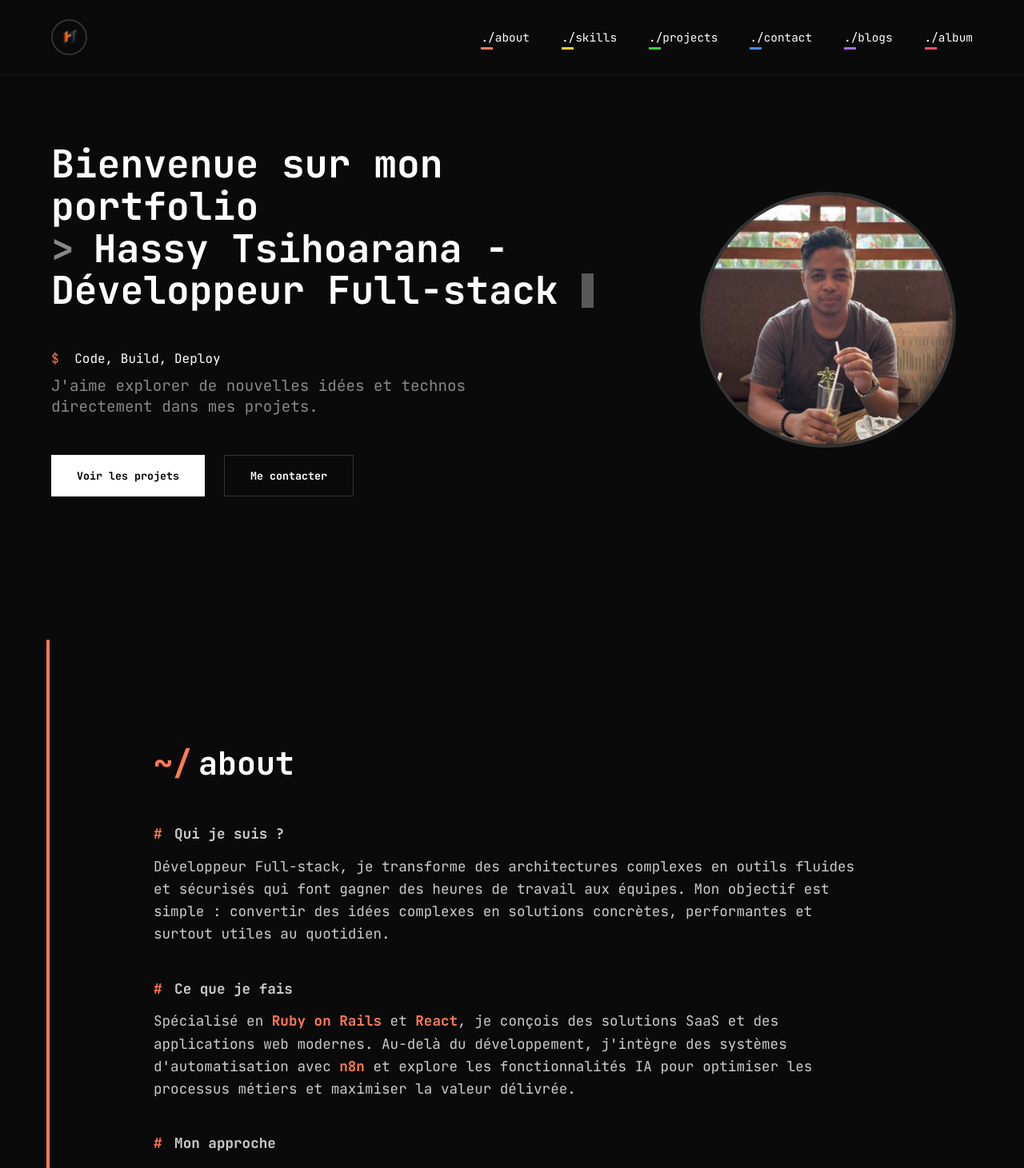
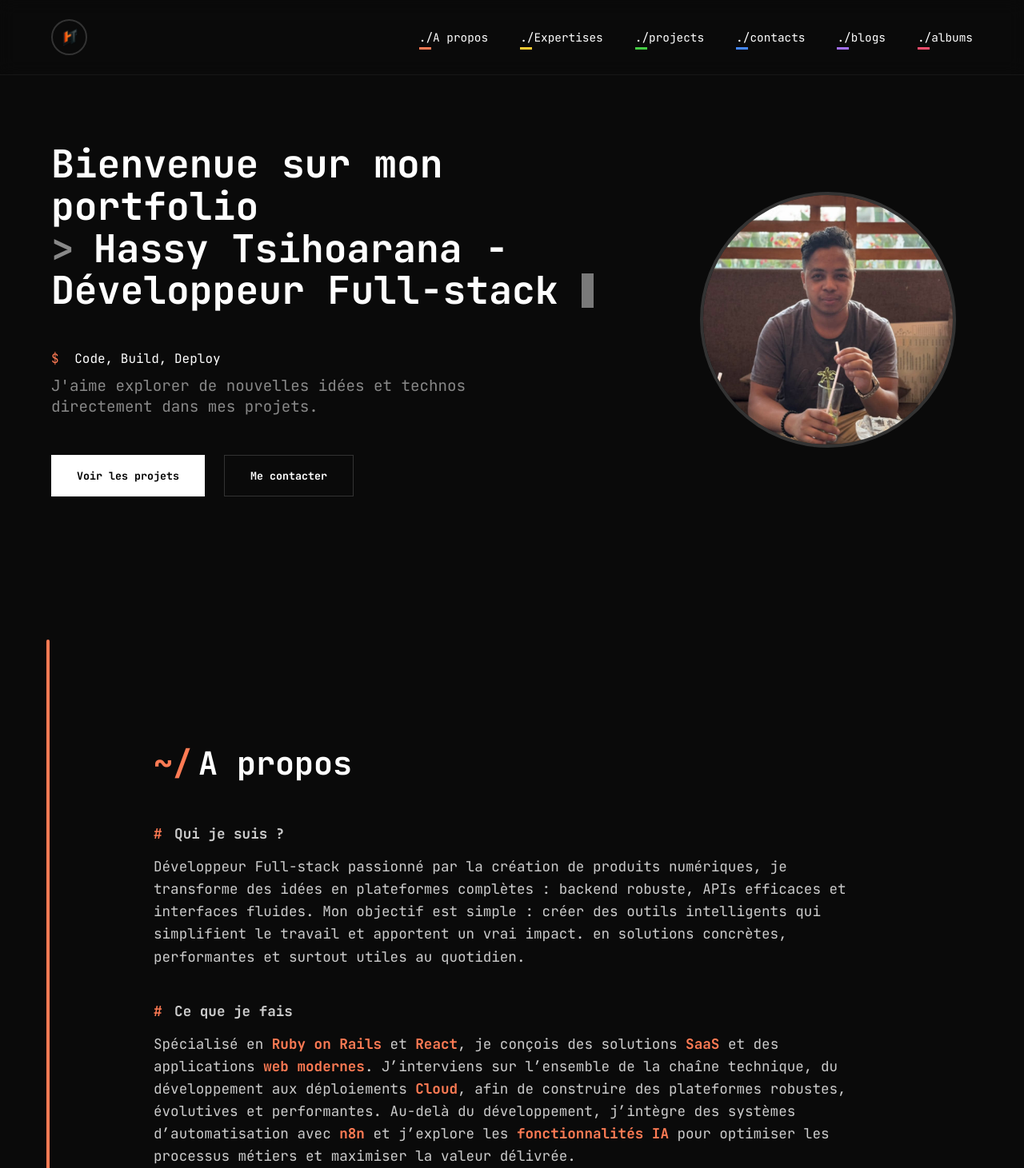
Before and after one commit to Hassyunity/porttfolio-2026, a React (Vite) app: page / in a window 1280 px wide. Shown: the top 1461 px of the page at 80% size. Built offline with nearby package versions, Linux system fonts and the light colour scheme.

Commit message:
fr normalisation

```diff
--- a/src/components/About.tsx
+++ b/src/components/About.tsx
@@ -9,16 +9,17 @@ const About: React.FC = () => {
 
   return (
     <section id="about" className="section-container">
-      <h2 className="section-title"><span className="path">~/</span>about</h2>
+      <h2 className="section-title"><span className="path">~/</span>A propos</h2>
 
       <div className="about-content">
         <div className="about-section">
           <p className="comment">
             <span className="hashtag">#</span> Qui je suis ?</p>
           <p>
-            Développeur Full-stack, je transforme des architectures complexes
-            en outils fluides et sécurisés qui font gagner des heures de travail
-            aux équipes. Mon objectif est simple : convertir des idées complexes
+            Développeur Full-stack passionné par la création de produits numériques,
+            je transforme des idées en plateformes complètes : backend robuste,
+            APIs efficaces et interfaces fluides. Mon objectif est simple :
+            créer des outils intelligents qui simplifient le travail et apportent un vrai impact.
             en solutions concrètes, performantes et surtout utiles au quotidien.
           </p>
         </div>
@@ -28,12 +29,15 @@ const About: React.FC = () => {
             <span className="hashtag">#</span> Ce que je fais
           </p>
           <p className="desc-text">
-            Spécialisé en <strong>Ruby on Rails </strong>
-            et<strong> React</strong>,
-            je conçois des solutions SaaS et des applications web modernes.
-            Au-delà du développement, j'intègre des systèmes d'automatisation
-            avec <strong>n8n</strong> et explore les fonctionnalités IA pour optimiser les processus
-            métiers et maximiser la valeur délivrée.
+            Spécialisé en <strong>Ruby on Rails</strong> et <strong>React</strong>,
+            je conçois des solutions <strong>SaaS</strong> et des applications
+            <strong> web modernes</strong>.
+            J’interviens sur l’ensemble de la chaîne technique,
+            du développement aux déploiements <strong>Cloud</strong>, afin de construire des plateformes robustes,
+            évolutives et performantes.
+            Au-delà du développement, j’intègre des systèmes d’automatisation avec <strong>n8n</strong> et
+            j’explore les <strong>fonctionnalités IA</strong> pour optimiser les processus métiers et maximiser
+            la valeur délivrée.
           </p>
         </div>
 
--- a/src/components/Navbar.tsx
+++ b/src/components/Navbar.tsx
@@ -27,12 +27,12 @@ const Navbar: React.FC = () => {
 
       {/* Liens de navigation */}
       <div className={`nav-links ${isOpen ? 'nav-active' : ''}`}>
-        <a href="/#about" className="nav-link link-about" onClick={closeMenu}>./about</a>
-        <a href="/#skills" className="nav-link link-skills" onClick={closeMenu}>./skills</a>
+        <a href="/#about" className="nav-link link-about" onClick={closeMenu}>./A propos</a>
+        <a href="/#skills" className="nav-link link-skills" onClick={closeMenu}>./Expertises</a>
         <a href="/#projects" className="nav-link link-projects" onClick={closeMenu}>./projects</a>
-        <a href="/#contact" className="nav-link link-contact" onClick={closeMenu}>./contact</a>
+        <a href="/#contact" className="nav-link link-contact" onClick={closeMenu}>./contacts</a>
         <Link to="/blogs" className="nav-link link-blog" onClick={closeMenu}>./blogs</Link>
-        <Link to="/album" className="nav-link link-album" onClick={closeMenu}>./album</Link>
+        <Link to="/album" className="nav-link link-album" onClick={closeMenu}>./albums</Link>
       </div>
     </nav>
   );
--- a/src/components/Projects.tsx
+++ b/src/components/Projects.tsx
@@ -8,6 +8,7 @@ interface Project {
   status: 'production' | 'development';
   link: string;
   repo?: string;
+  isPrivate?: boolean; // Optionnel : pour plus de clarté dans la logique
 }
 
 const Projects: React.FC = () => {
@@ -17,10 +18,11 @@ const Projects: React.FC = () => {
       description: "Plateforme RH & Gestion de projets d'entreprise. Développement de microservices (Recrutement, Talent, Candidat ...) et tests automatisés.",
       tags: ["Ruby on Rails", "PostgreSQL", "AppScript", "RSpec", "Cypress", "Docker"],
       status: "production",
-      link: "#"
+      link: "#",
+      isPrivate: true
     },
     {
-      title: "Altea Flow",
+      title: "Altea Flow (2026)",
       description: "SaaS d'automatisation de workflows métier et réconciliation de données via agents IA (n8n).",
       tags: ["n8n", "Ruby on Rails", "React", "PostgreSQL", "Supabase", "render/netlify"],
       status: "production",
@@ -86,9 +88,15 @@ const Projects: React.FC = () => {
             </div>
 
             <div className="project-footer">
-              <a href={project.link} target="_blank" rel="noopener noreferrer" className="view-link">
-                voir le site <span className="arrow">→</span>
-              </a>
+              {project.link === "#" || project.isPrivate ? (
+                <span className="private-label">
+                  <span className="lock-icon">🔒</span> projet d'entreprise
+                </span>
+              ) : (
+                <a href={project.link} target="_blank" rel="noopener noreferrer" className="view-link">
+                  voir le site <span className="arrow">→</span>
+                </a>
+              )}
             </div>
           </div>
         ))}
--- a/src/components/Skills.tsx
+++ b/src/components/Skills.tsx
@@ -6,12 +6,12 @@ const Skills: React.FC = () => {
     { name: "Frontend", list: ["TypeScript", "React", "Styles"] },
     { name: "Backend", list: ["Ruby on Rails", "Node.js", "PostgreSQL"] },
     { name: "DevOps", list: ["Git", "Docker", "Nginx", "CI/CD", "Cloud"] },
-    { name: "Tools", list: ["VS Code", "Figma", "GitHub", "Jira", "ClickUp"] }
+    { name: "Environnement de travail", list: ["VS Code", "Postman", "PostgreSQL", "Figma", "GitHub", "Jira", "ClickUp"] }
   ];
 
   return (
     <section id="skills" className="section-container">
-      <h2 className="section-title"><span className="path">~/</span>skills</h2>
+      <h2 className="section-title"><span className="path">~/</span>Expertises</h2>
 
       <div className="skills-grid">
         {categories.map(cat => (
--- a/src/pages/BlogPage.tsx
+++ b/src/pages/BlogPage.tsx
@@ -172,7 +172,7 @@ const BlogPage: React.FC = () => {
             <div className="project-tags">
               {post.tags.map(tag => <span key={tag} className="tag">{tag}</span>)}
             </div>
-            <span className="read-more">read article <span className="arrow">→</span></span>
+            <span className="read-more">Lire l'article <span className="arrow">→</span></span>
           </div>
         ))}
       </div>
```
